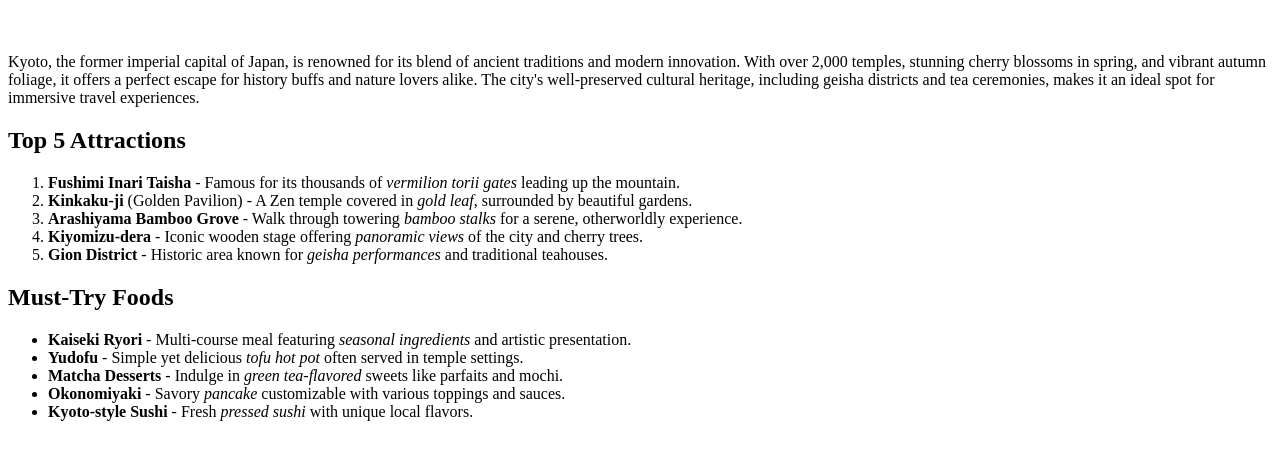
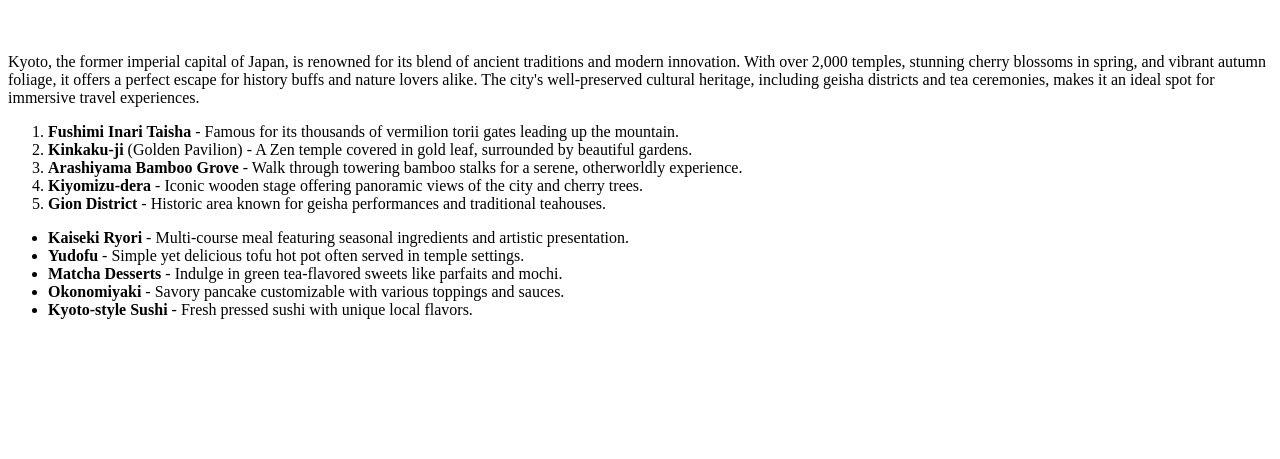
Before and after one commit to acciojob/favorite-holiday-zapshooter, a website: page main.html in a window 1280 px wide. Shown: the part 61-520 px from the top of the page. Drawn offline with Linux system fonts and the light colour scheme.

Commit message:
created a submission

```diff
--- a/main.html
+++ b/main.html
@@ -10,22 +10,20 @@
     <br>
     <p>Kyoto, the former imperial capital of Japan, is renowned for its blend of ancient traditions and modern innovation. With over 2,000 temples, stunning cherry blossoms in spring, and vibrant autumn foliage, it offers a perfect escape for history buffs and nature lovers alike. The city's well-preserved cultural heritage, including geisha districts and tea ceremonies, makes it an ideal spot for immersive travel experiences.</p>
 
-    <h2>Top 5 Attractions</h2>
     <ol>
-        <li><strong>Fushimi Inari Taisha</strong> - Famous for its thousands of <em>vermilion torii gates</em> leading up the mountain.</li>
-        <li><strong>Kinkaku-ji</strong> (Golden Pavilion) - A Zen temple covered in <em>gold leaf</em>, surrounded by beautiful gardens.</li>
-        <li><strong>Arashiyama Bamboo Grove</strong> - Walk through towering <em>bamboo stalks</em> for a serene, otherworldly experience.</li>
-        <li><strong>Kiyomizu-dera</strong> - Iconic wooden stage offering <em>panoramic views</em> of the city and cherry trees.</li>
-        <li><strong>Gion District</strong> - Historic area known for <em>geisha performances</em> and traditional teahouses.</li>
+        <li><strong>Fushimi Inari Taisha</strong> - Famous for its thousands of vermilion torii gates leading up the mountain.</li>
+        <li><strong>Kinkaku-ji</strong> (Golden Pavilion) - A Zen temple covered in gold leaf, surrounded by beautiful gardens.</li>
+        <li><strong>Arashiyama Bamboo Grove</strong> - Walk through towering bamboo stalks for a serene, otherworldly experience.</li>
+        <li><strong>Kiyomizu-dera</strong> - Iconic wooden stage offering panoramic views of the city and cherry trees.</li>
+        <li><strong>Gion District</strong> - Historic area known for geisha performances and traditional teahouses.</li>
     </ol>
 
-    <h2>Must-Try Foods</h2>
     <ul>
-        <li><strong>Kaiseki Ryori</strong> - Multi-course meal featuring <em>seasonal ingredients</em> and artistic presentation.</li>
-        <li><strong>Yudofu</strong> - Simple yet delicious <em>tofu hot pot</em> often served in temple settings.</li>
-        <li><strong>Matcha Desserts</strong> - Indulge in <em>green tea-flavored</em> sweets like parfaits and mochi.</li>
-        <li><strong>Okonomiyaki</strong> - Savory <em>pancake</em> customizable with various toppings and sauces.</li>
-        <li><strong>Kyoto-style Sushi</strong> - Fresh <em>pressed sushi</em> with unique local flavors.</li>
+        <li><strong>Kaiseki Ryori</strong> - Multi-course meal featuring seasonal ingredients and artistic presentation.</li>
+        <li><strong>Yudofu</strong> - Simple yet delicious tofu hot pot often served in temple settings.</li>
+        <li><strong>Matcha Desserts</strong> - Indulge in green tea-flavored sweets like parfaits and mochi.</li>
+        <li><strong>Okonomiyaki</strong> - Savory pancake customizable with various toppings and sauces.</li>
+        <li><strong>Kyoto-style Sushi</strong> - Fresh pressed sushi with unique local flavors.</li>
     </ul>
 </body>
 </html>
```
